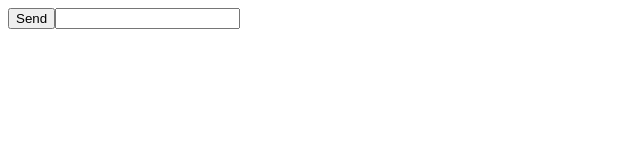
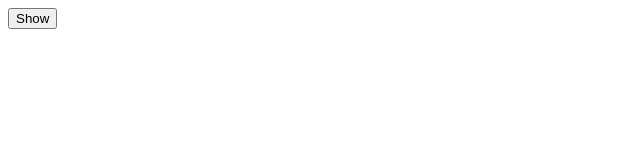
Before and after one commit to ellewright/CourseCareers-React-Unit, a React (Vite) app: page / in a window 1280 px wide. Shown: the top 160 px of the page, without its empty margins (0-640 px from the left). Built offline with nearby package versions, Linux system fonts and the light colour scheme.

Commit message:
Add useCallbackAsRef

```diff
--- a/src/App.jsx
+++ b/src/App.jsx
@@ -45,14 +45,15 @@ import React from "react"
 // import UseLayoutEffect from "./components/AdvancedHooks/useLayoutEffect/UseLayoutEffect"
 // import UseDebugValue from "./components/AdvancedHooks/useDebugValue/UseDebugValue"
 // import UseId from "./components/AdvancedHooks/useId/UseId"
-import UseImperativeHandle from "./components/AdvancedHooks/useImperativeHandle/UseImperativeHandle"
+// import UseImperativeHandle from "./components/AdvancedHooks/useImperativeHandle/UseImperativeHandle"
+import UseCallbackAsRef from "./components/AdvancedHooks/useCallbackAsRef/UseCallbackAsRef"
 // import user from './user.json'
 // import './styles.css'
 // import img from './img.jpg'
 
 function App() {
   return (
-    <UseImperativeHandle />
+    <UseCallbackAsRef />
   )
 }
 
--- /dev/null
+++ b/src/components/AdvancedHooks/useCallbackAsRef/UseCallbackAsRef.jsx
@@ -0,0 +1,24 @@
+import { useCallback, useEffect, useRef, useState } from "react"
+
+export default function UseCallbackAsRef() {
+    const [show, setShow] = useState(false)
+    const inputRef = useCallback((input) => {
+        if (input == null) return
+        input.focus()
+    }, [])
+
+    console.log(inputRef.current?.value)
+
+    return (
+        <>
+            <button
+                onClick={() => setShow(t => !t)}
+            >
+                Show
+            </button>
+            {show &&
+                <input type="text" ref={inputRef} />
+            }
+        </>
+    )
+}
```
